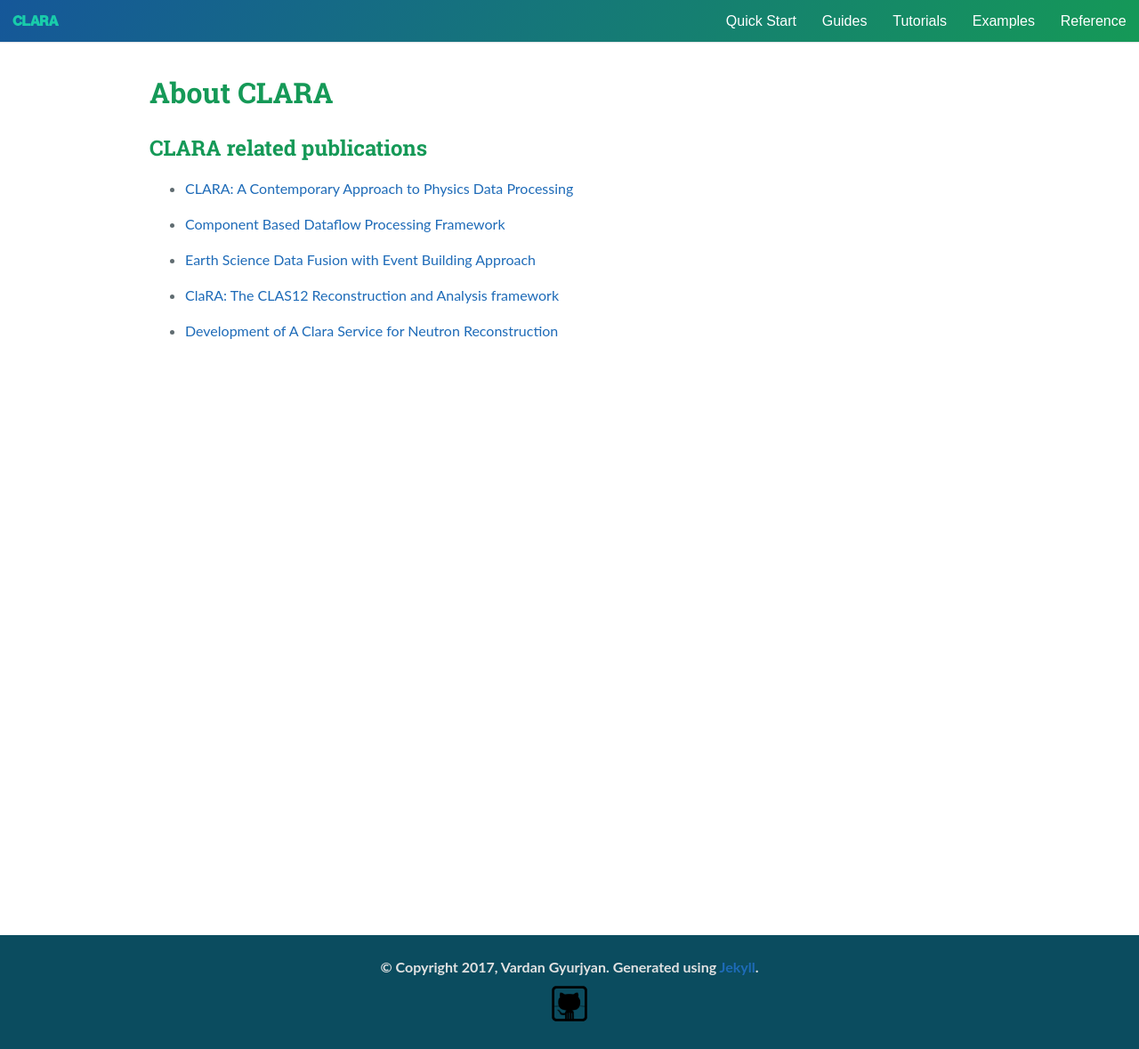
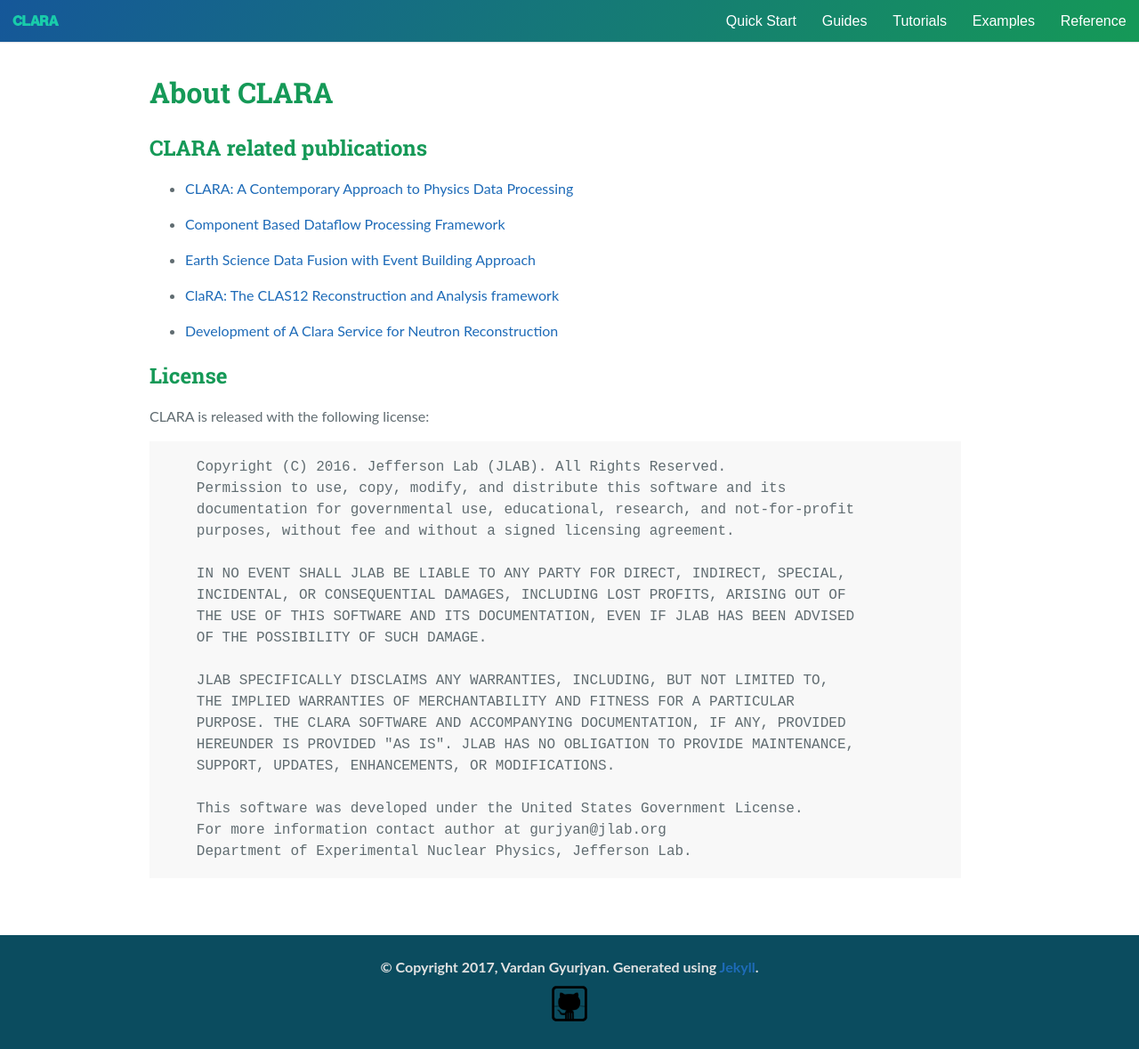
Before and after one commit to JeffersonLab/clara-docs, a Jekyll site: the page built from docs/about.md, in a window 1280 px wide and 1179 px high. Shown: the whole window at 89% size. Built offline with Jekyll 4.4.1, drawn with Linux system fonts in a browser that asks for light colours.

Commit message:
Add license information

````diff
--- a/docs/about.md
+++ b/docs/about.md
@@ -14,3 +14,30 @@ title: About CLARA
 * [ClaRA: The CLAS12 Reconstruction and Analysis framework](http://meetings.aps.org/Meeting/CAL13/Session/H3.6)
 
 * [Development of A Clara Service for Neutron Reconstruction](http://adsabs.harvard.edu/abs/2011APS..DNP.EA024C)
+
+
+## License
+
+CLARA is released with the following license:
+
+```
+Copyright (C) 2016. Jefferson Lab (JLAB). All Rights Reserved.
+Permission to use, copy, modify, and distribute this software and its
+documentation for governmental use, educational, research, and not-for-profit
+purposes, without fee and without a signed licensing agreement.
+
+IN NO EVENT SHALL JLAB BE LIABLE TO ANY PARTY FOR DIRECT, INDIRECT, SPECIAL,
+INCIDENTAL, OR CONSEQUENTIAL DAMAGES, INCLUDING LOST PROFITS, ARISING OUT OF
+THE USE OF THIS SOFTWARE AND ITS DOCUMENTATION, EVEN IF JLAB HAS BEEN ADVISED
+OF THE POSSIBILITY OF SUCH DAMAGE.
+
+JLAB SPECIFICALLY DISCLAIMS ANY WARRANTIES, INCLUDING, BUT NOT LIMITED TO,
+THE IMPLIED WARRANTIES OF MERCHANTABILITY AND FITNESS FOR A PARTICULAR
+PURPOSE. THE CLARA SOFTWARE AND ACCOMPANYING DOCUMENTATION, IF ANY, PROVIDED
+HEREUNDER IS PROVIDED "AS IS". JLAB HAS NO OBLIGATION TO PROVIDE MAINTENANCE,
+SUPPORT, UPDATES, ENHANCEMENTS, OR MODIFICATIONS.
+
+This software was developed under the United States Government License.
+For more information contact author at gurjyan@jlab.org
+Department of Experimental Nuclear Physics, Jefferson Lab.
+```
````
